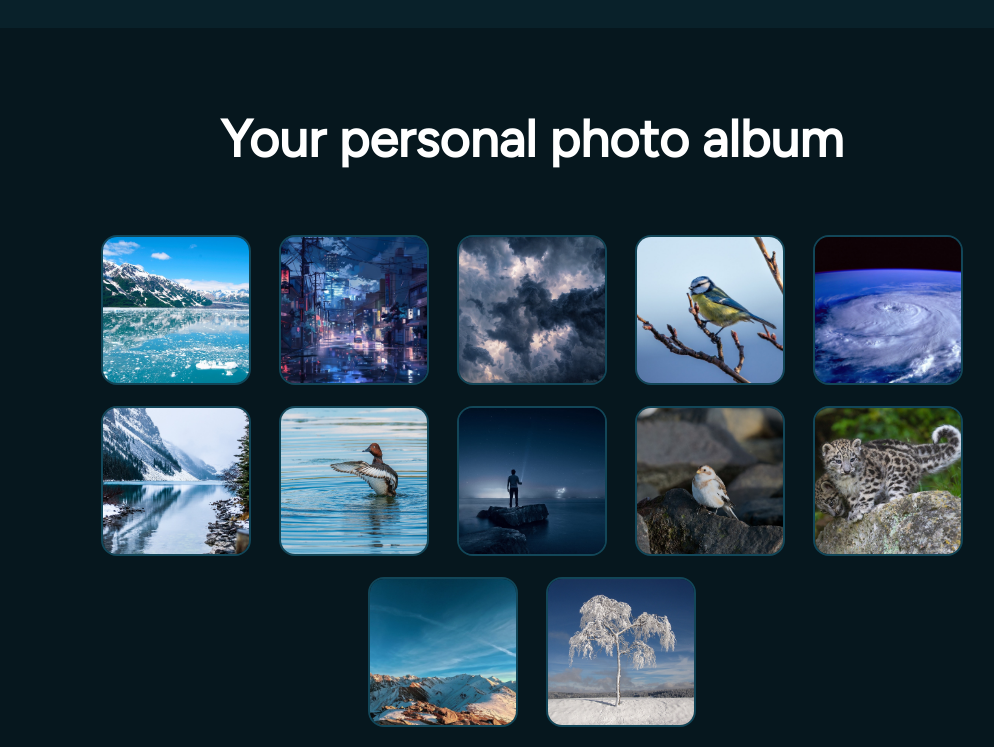
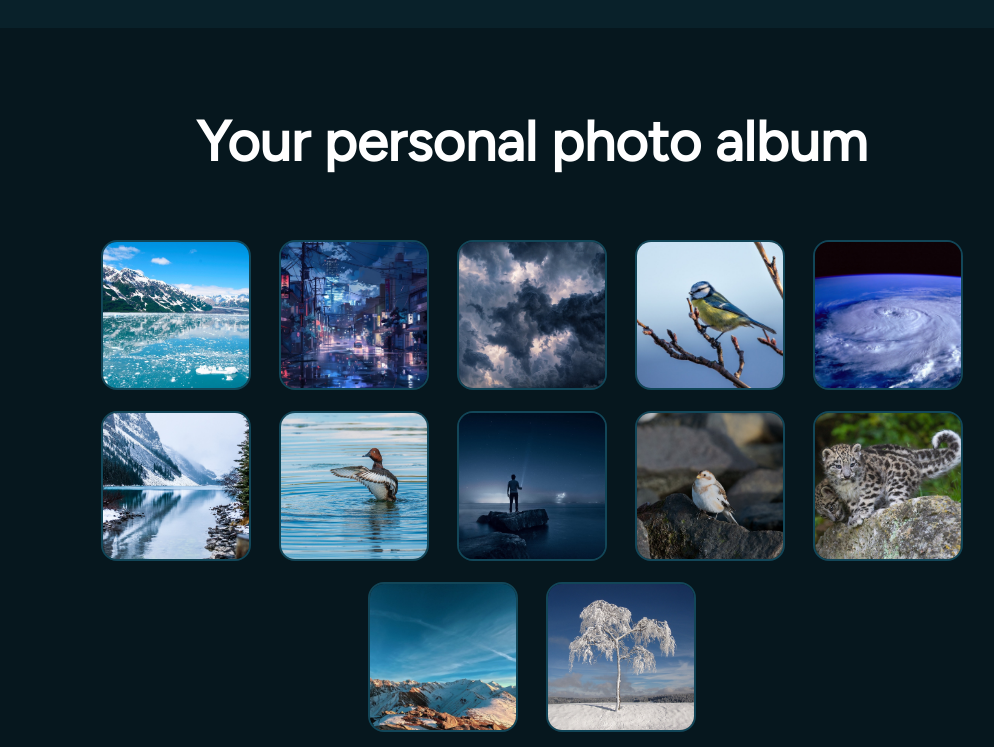
Before and after one commit to hannes1602/Fotogram, a plain HTML site: page index.html in a window 1280 px wide. Shown: the part 53-800 px from the top of the page, without its empty margins (108-1102 px from the left). Drawn offline with Linux system fonts and the light colour scheme.

Commit message:
add:font size

```diff
--- a/style.css
+++ b/style.css
@@ -85,7 +85,7 @@ header {
 
     font-family: var(--texts);
     font-weight: 800;
-    font-size: 52px;
+    font-size: 56px;
 
     color: var(--standard-text-color);
 }
```
